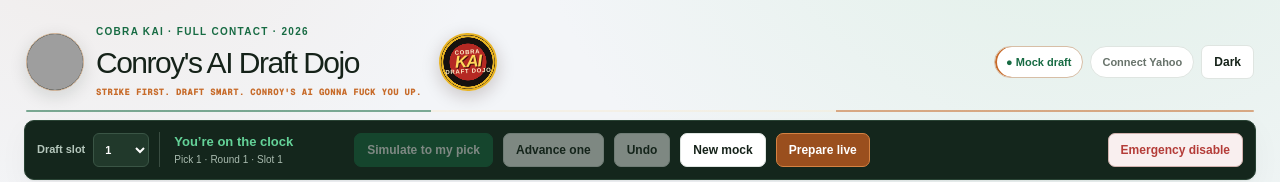
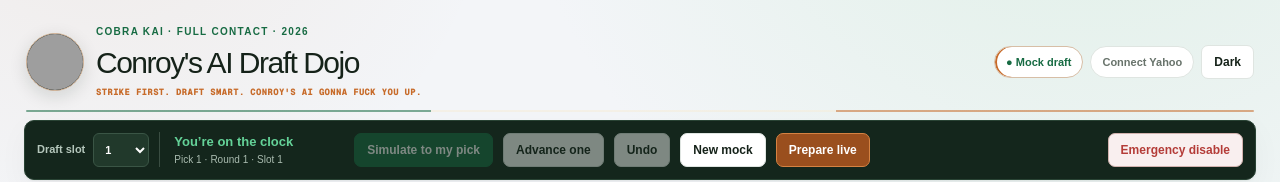
Before and after one commit to dconroy/ai-fantasy-football, a Next.js app: page / in a window 1280 px wide. Shown: the top 182 px of the page. Built offline with nearby package versions, Linux system fonts and the light colour scheme; no server answers; the database is empty; grey boxes are pictures that could not be loaded.

Commit message:
Remove dojo seal component and associated styles from Draft Assistant UI to streamline design. This change simplifies the layout and focuses on the main content.

```diff
--- a/src/app/globals.css
+++ b/src/app/globals.css
@@ -133,39 +133,6 @@ button:disabled {
   font-weight: 750;
   letter-spacing: .035em;
   text-transform: uppercase;
-}
-
-.dojo-seal {
-  width: 58px;
-  height: 58px;
-  margin-left: 5px;
-  display: grid;
-  place-content: center;
-  border: 2px solid #e8b323;
-  border-radius: 50%;
-  background:
-    radial-gradient(circle, #b52923 0 48%, #17120f 49% 64%, #e8b323 65% 69%, #17120f 70%);
-  color: #fff4cf;
-  box-shadow: 0 5px 18px rgb(45 18 12 / 22%);
-  line-height: .82;
-  text-align: center;
-  text-transform: uppercase;
-  transform: rotate(-3deg);
-}
-
-.dojo-seal span,
-.dojo-seal small {
-  font-size: 6px;
-  font-weight: 900;
-  letter-spacing: .12em;
-}
-
-.dojo-seal strong {
-  color: #ffd85b;
-  font-size: 17px;
-  font-style: italic;
-  letter-spacing: -.06em;
-  text-shadow: 1px 1px #42100d;
 }
 
 h1, h2, p {
--- a/src/components/draft-assistant.tsx
+++ b/src/components/draft-assistant.tsx
@@ -409,11 +409,6 @@ export function DraftAssistant() {
             <h1>Conroy&apos;s AI Draft Dojo</h1>
             <p className="brand-tagline">Strike first. Draft smart. Conroy&apos;s AI gonna fuck you up.</p>
           </div>
-          <div className="dojo-seal" aria-label="Cobra Kai draft dojo">
-            <span>Cobra</span>
-            <strong>Kai</strong>
-            <small>Draft Dojo</small>
-          </div>
         </div>
         <div className="status-row">
           <span className={`status ${state.mode === "mock" ? "simulation" : "live"}`}>
```
